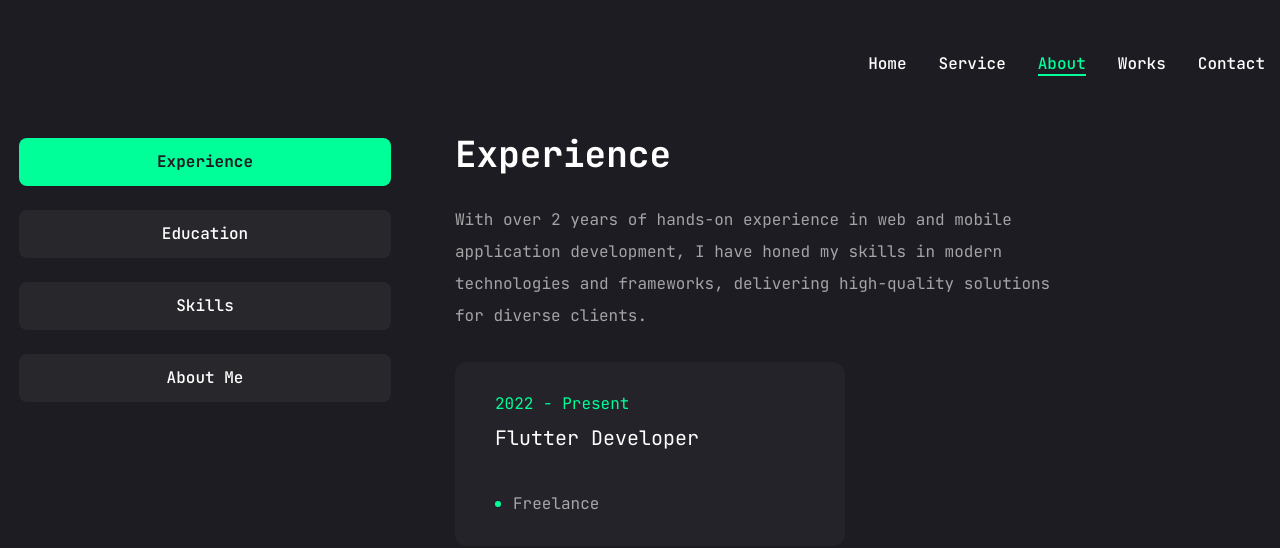
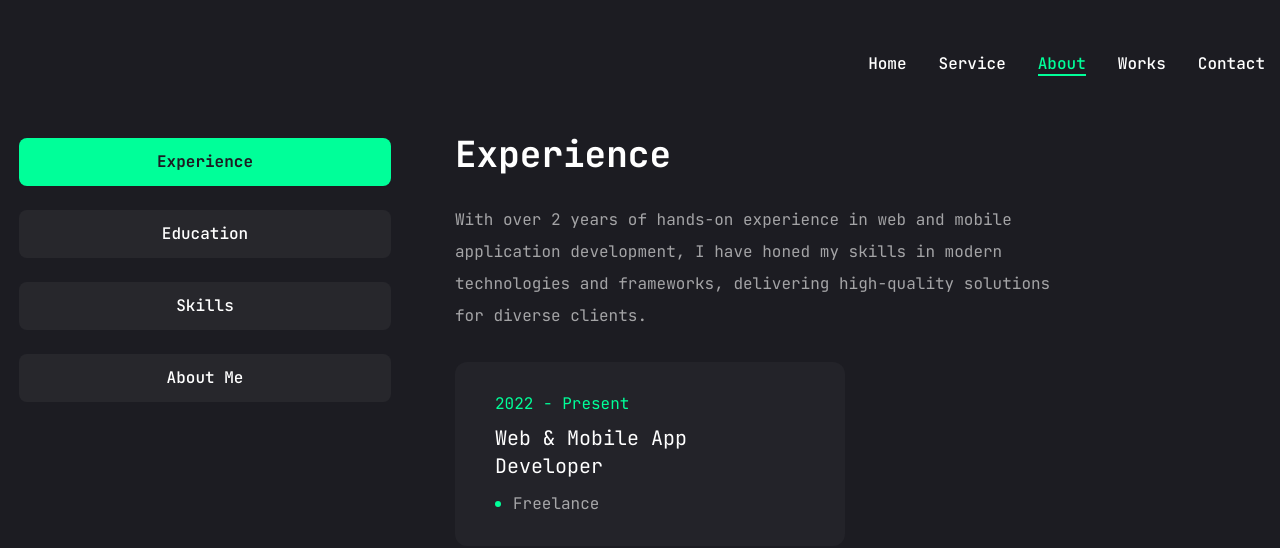
Before and after one commit to ATHIRADI/resume, a Next.js app: page /about in a window 1280 px wide. Shown: the top 548 px of the page. Built offline with nearby package versions, Linux system fonts and the light colour scheme.

Commit message:
Update page.jsx

```diff
--- a/app/about/page.jsx
+++ b/app/about/page.jsx
@@ -38,7 +38,7 @@ const experience = {
   items: [
     {
       company: "Freelance",
-      position: "Flutter Developer",
+      position: "Web & Mobile App Developer",
       duration: "2022 - Present",
     },
   ],
@@ -108,10 +108,6 @@ const skills = {
       icon: <SiTailwindcss />,
       name: "Tailwind CSS",
     },
-    // {
-    //   icon: <FaSun />,
-    //   name: "ShadCN UI",
-    // },
     {
       icon: <FaNodeJs />,
       name: "Node.js",
@@ -124,8 +120,21 @@ const skills = {
       icon: <SiMongodb />,
       name: "MongoDB",
     },
+    {
+      icon: <i className="devicon-php-plain text-6xl" />, // PHP icon via class
+      name: "PHP",
+    },
+    {
+      icon: <i className="devicon-mysql-plain text-6xl" />, // MySQL icon via class
+      name: "MySQL",
+    },
+    {
+      icon: <i className="devicon-supabase-plain text-6xl" />, // Supabase icon via class
+      name: "Supabase",
+    },
   ],
 };
+
 
 const about = {
   title: "About me",
```
